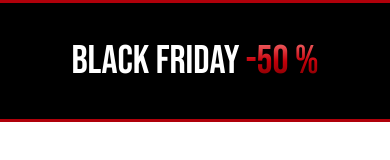
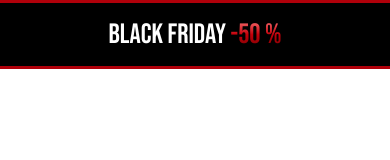
Before and after one commit to Coda-Dijon/html-b1-2026-g6, a plain HTML site: page banniere-black-friday.html in a window 390 px wide. Drawn offline with Linux system fonts and the light colour scheme.

Commit message:
ajout: version mobile de la banderole black friday
Co-Authored-By: Claude Opus 5.5 <noreply@anthropic.com>

```diff
--- a/banniere-black-friday.html
+++ b/banniere-black-friday.html
@@ -26,6 +26,11 @@
       background-clip: text;
       color: transparent;
     }
+
+    /* Version mobile : banderole plus petite */
+    @media (max-width: 768px) {
+      .banniere { font-size: 28px; padding: 15px 10px; }
+    }
   </style>
 </head>
 <body>
```
